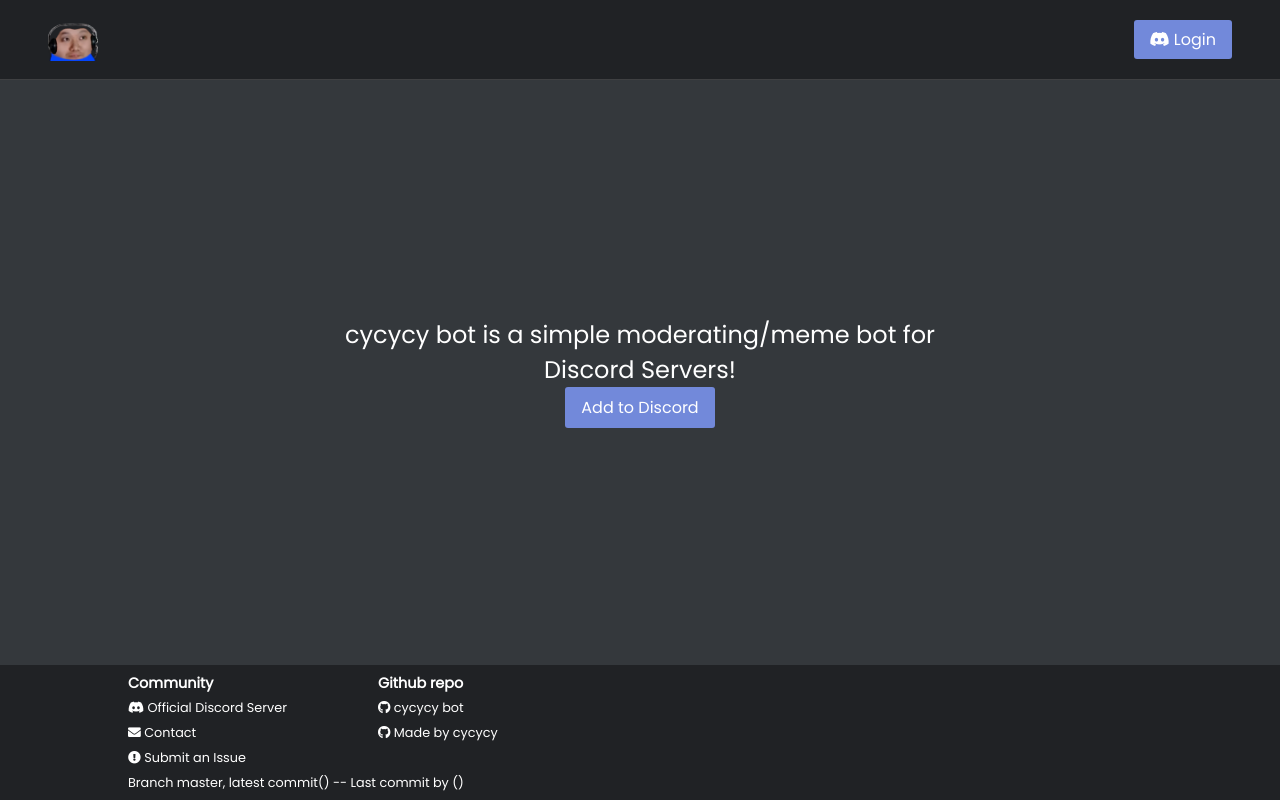
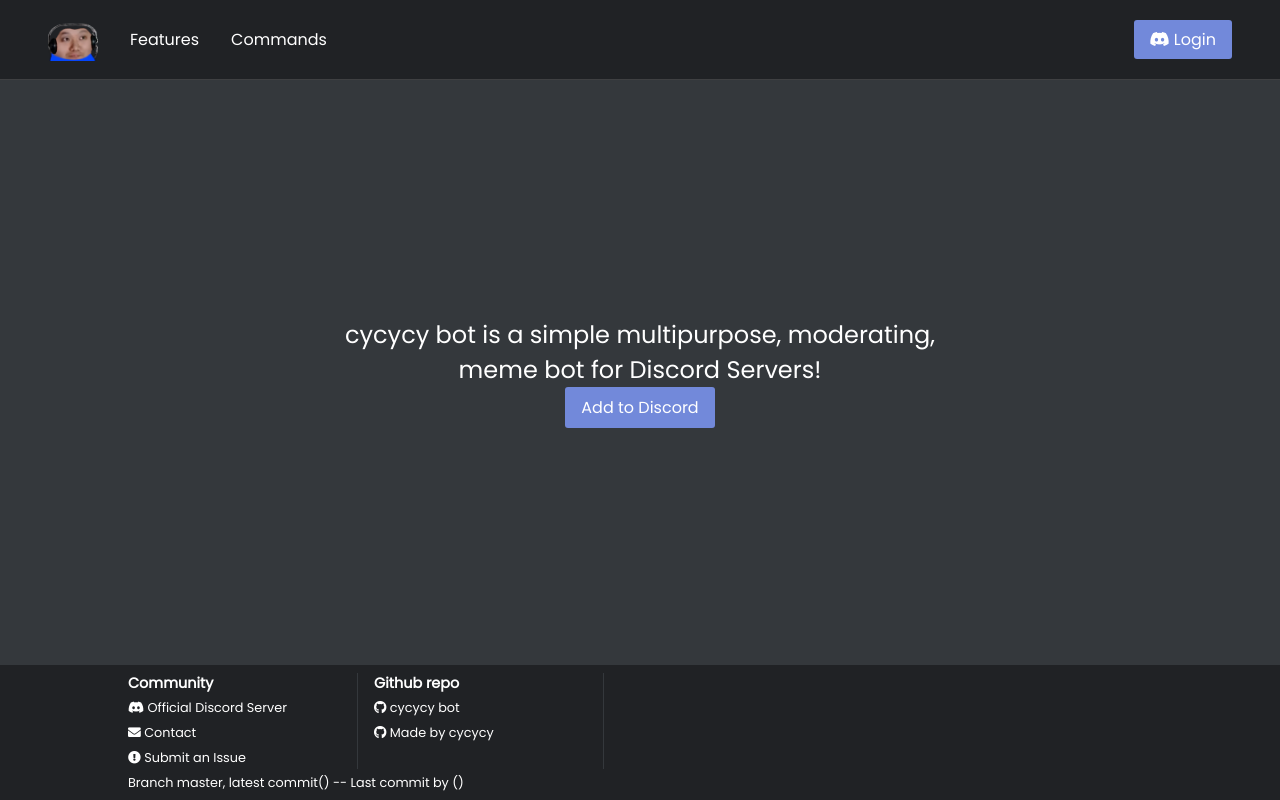
Before and after one commit to cycycy-bot/cycycybot-frontend, a React (Create React App) app: page / in a window 1280 px wide. Built offline with nearby package versions, Linux system fonts and the light colour scheme; no server answers.

Commit message:
add features and commands component

```diff
--- a/src/App.css
+++ b/src/App.css
@@ -14,6 +14,10 @@
 
 h1, h2, h3, h4, h5 {
   font-weight: 100;
+}
+
+.ml-2 {
+  margin-left: 2rem;
 }
 
 h4 {
--- a/src/App.js
+++ b/src/App.js
@@ -12,6 +12,7 @@
 import Dashboard from './components/Dashboard';
 import ServerComponent from './components/ServerComponent/ServerComponent';
 import Contact from './components/Contact';
+import Feature from './components/Features';
 import Footer from './components/Footer';
 
 const App = () => (
@@ -22,6 +23,7 @@
         <Route exact path="/" component={Home} />
         <Route path="/redirect" component={Redirects} />
         <Route path="/contact" component={Contact} />
+        <Route path="/features" component={Feature} />
         <ProtectedRoute path="/dashboard/:serverId" component={ServerComponent} />
         <ProtectedRoute path="/dashboard" component={Dashboard} />
         <Route
--- /dev/null
+++ b/src/components/Features/Features.css
@@ -0,0 +1,9 @@
+.features-container {
+  width: 100%;
+  display: flex;
+  justify-content: center;
+}
+
+.features-content {
+  width: 80%;
+}
--- /dev/null
+++ b/src/components/Features/Features.js
@@ -0,0 +1,13 @@
+import React from 'react';
+
+import './Features.css';
+
+const Features = () => (
+  <div className="features-container">
+    <div className="features-content">
+      features
+    </div>
+  </div>
+);
+
+export default Features;
--- /dev/null
+++ b/src/components/Features/index.js
@@ -0,0 +1,3 @@
+import Features from './Features';
+
+export default Features;
--- a/src/components/Footer/Footer.css
+++ b/src/components/Footer/Footer.css
@@ -17,7 +17,9 @@
   display: flex;
   flex-direction: column;
   width: 100%;
-  max-width: 250px;
+  max-width: 230px;
+  margin-right: 1rem;
+  border-right: 1px solid #34383c;
 }
 
 .footer-main h5 {
--- a/src/components/Home/Home.js
+++ b/src/components/Home/Home.js
@@ -6,7 +6,7 @@
   <div className="home-container">
     <div className="home-contents">
       <div className="home-main">
-        <h1>cycycy bot is a simple moderating/meme bot for Discord Servers!</h1>
+        <h1>cycycy bot is a simple multipurpose, moderating, meme bot for Discord Servers!</h1>
         <a href="https://discordapp.com/oauth2/authorize?client_id=530305194131456000&scope=bot&permissions=8" className="login-button">
           Add to Discord
         </a>
--- a/src/components/Navbar/Navbar.css
+++ b/src/components/Navbar/Navbar.css
@@ -26,6 +26,10 @@
 
 .cycycy-bot-icon .cbot-logo {
   height: 50px;
+}
+
+.navactive {
+  border-bottom: rgb(255,255,255) solid 3px;
 }
 
 .toolbar .toolbar-nav .cycycy-bot-icon .avatar-img {
--- a/src/components/Navbar/Navbar.js
+++ b/src/components/Navbar/Navbar.js
@@ -40,6 +40,16 @@
           <div className="cycycy-bot-icon">
             <NavLink to="/">
               <img className="cbot-logo" src={icon} alt="cbot icon" />
+            </NavLink>
+          </div>
+          <div className="cycycy-bot-icon ml-2">
+            <NavLink exact activeClassName="navactive" to="/features">
+              Features
+            </NavLink>
+          </div>
+          <div className="cycycy-bot-icon ml-2">
+            <NavLink activeClassName="navactive" to="/commands">
+              Commands
             </NavLink>
           </div>
           <div className="spacer" />
```
